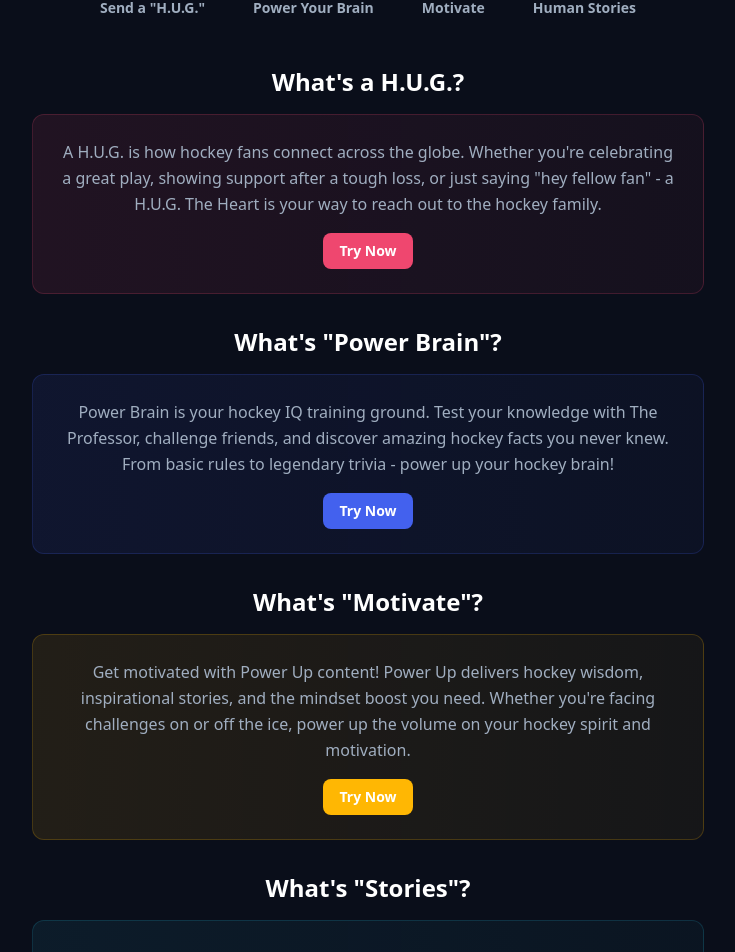
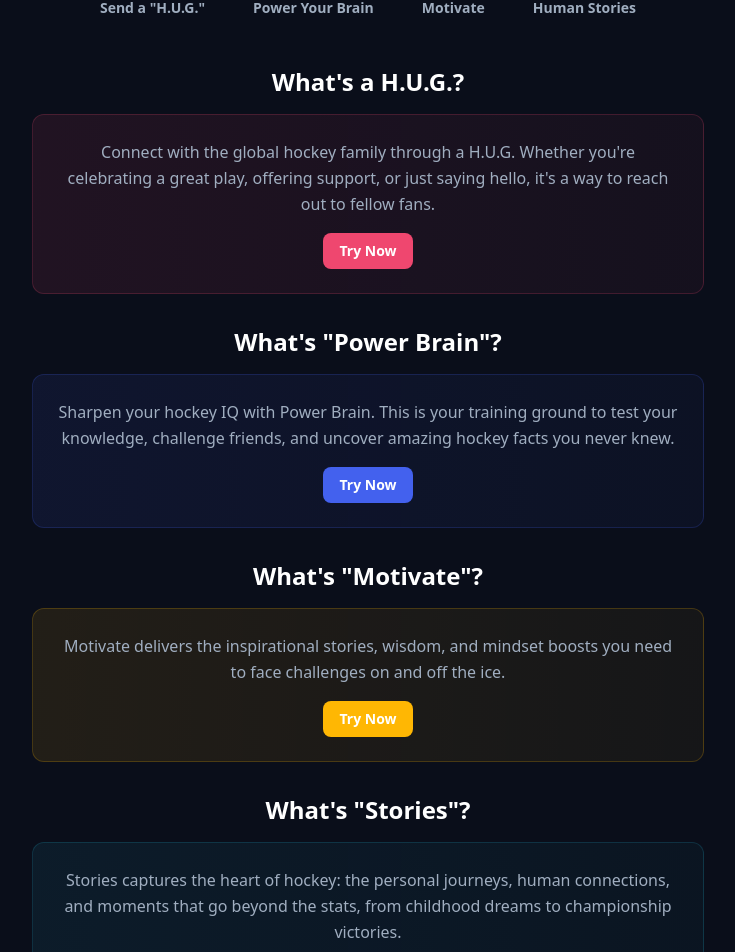
Before and after one commit to avintas/ohp, a Next.js app: page / in a window 1280 px wide. Shown: the part 557-1509 px from the top of the page, without its empty margins (272-1007 px from the left). Built offline with nearby package versions, Linux system fonts and the light colour scheme.

Commit message:
chnaged some text tidbits

```diff
--- a/src/app/page.tsx
+++ b/src/app/page.tsx
@@ -132,7 +132,7 @@ export default function Home() {
                 <div className="bg-gradient-to-r from-[#EF476F]/10 to-[#EF476F]/5 rounded-xl p-6 border border-[#EF476F]/20">
 
                   <p className="text-[#a0aec0] leading-relaxed mb-4">
-                    A H.U.G. is how hockey fans connect across the globe. Whether you&apos;re celebrating a great play, showing support after a tough loss, or just saying "hey fellow fan" - a H.U.G. The Heart is your way to reach out to the hockey family.
+                  Connect with the global hockey family through a H.U.G. Whether you're celebrating a great play, offering support, or just saying hello, it's a way to reach out to fellow fans.
                   </p>
                   <a
                     href="/sendhugs"
@@ -151,7 +151,7 @@ export default function Home() {
                 <div className="bg-gradient-to-r from-[#4361ee]/10 to-[#4361ee]/5 rounded-xl p-6 border border-[#4361ee]/20">
 
                   <p className="text-[#a0aec0] leading-relaxed mb-4">
-                    Power Brain is your hockey IQ training ground. Test your knowledge with The Professor, challenge friends, and discover amazing hockey facts you never knew. From basic rules to legendary trivia - power up your hockey brain!
+                  Sharpen your hockey IQ with Power Brain. This is your training ground to test your knowledge, challenge friends, and uncover amazing hockey facts you never knew.
                   </p>
                   <a
                     href="/powerbrain"
@@ -169,7 +169,7 @@ export default function Home() {
                 <div className="bg-gradient-to-r from-[#FFB703]/10 to-[#FFB703]/5 rounded-xl p-6 border border-[#FFB703]/20">
 
                   <p className="text-[#a0aec0] leading-relaxed mb-4">
-                    Get motivated with Power Up content! Power Up delivers hockey wisdom, inspirational stories, and the mindset boost you need. Whether you&apos;re facing challenges on or off the ice, power up the volume on your hockey spirit and motivation.
+                  Motivate delivers the inspirational stories, wisdom, and mindset boosts you need to face challenges on and off the ice.
                   </p>
                   <a
                     href="/motivate"
@@ -186,7 +186,7 @@ export default function Home() {
                 </h3>
                 <div className="bg-gradient-to-r from-[#219EBC]/10 to-[#219EBC]/5 rounded-xl p-6 border border-[#219EBC]/20">
                   <p className="text-[#a0aec0] leading-relaxed mb-4">
-                    Stories brings you the heart of hockey - real moments, personal journeys, and the human connections that make this game special. From childhood dreams to championship victories, discover the stories behind the stats with The Professor The Historian.
+                  Stories captures the heart of hockey: the personal journeys, human connections, and moments that go beyond the stats, from childhood dreams to championship victories.
                   </p>
                   <a
                     href="/stories"
```
